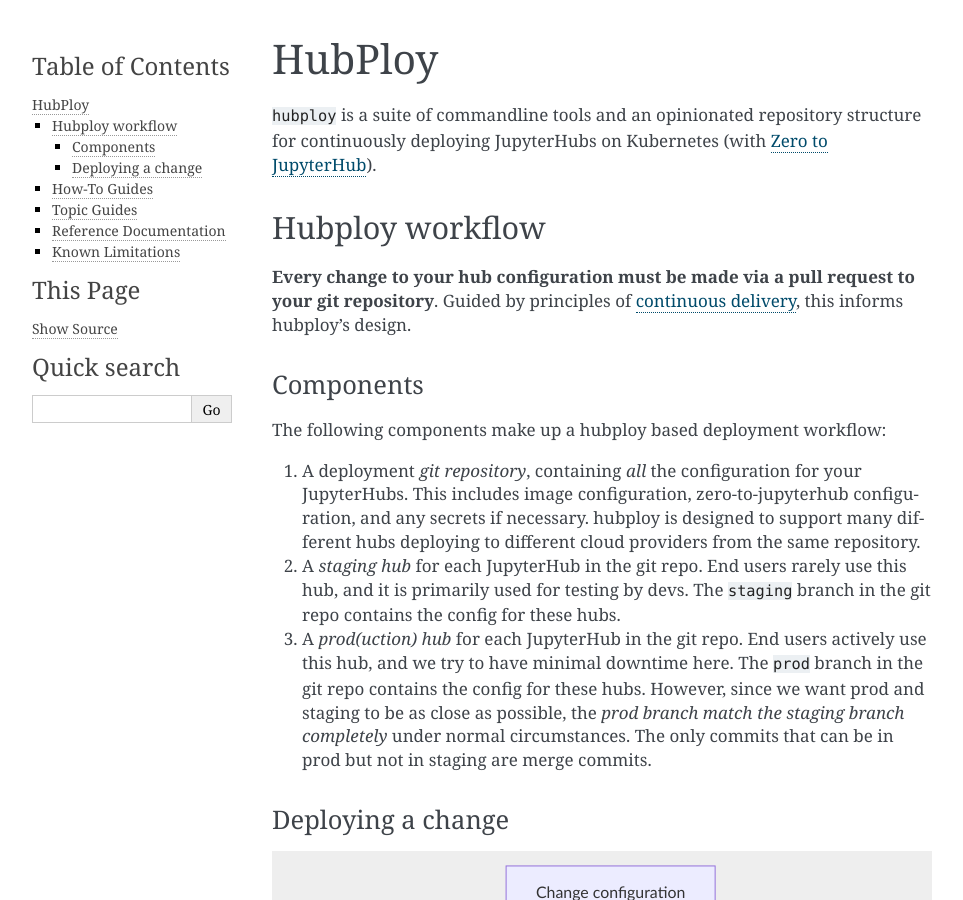
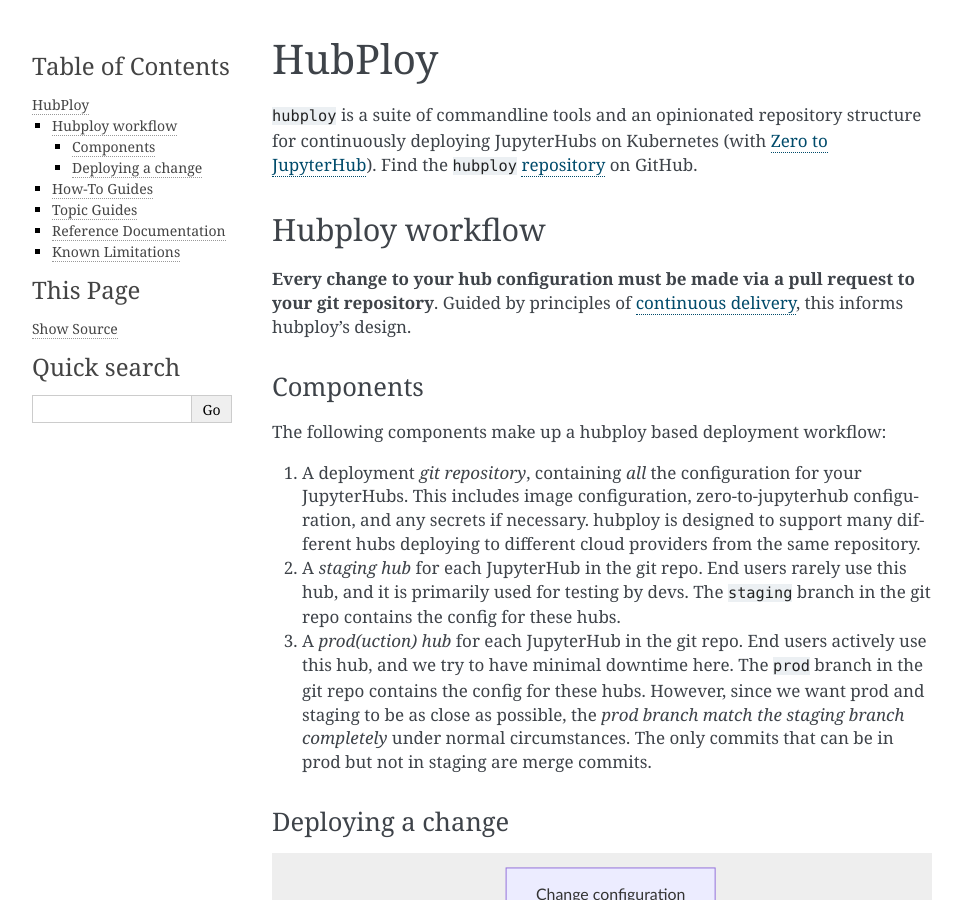
Before and after one commit to berkeley-dsep-infra/hubploy, a Sphinx documentation site: the page built from docs/index.rst, in a window 1280 px wide and 900 px high. Shown: the whole window, without its empty margins (148-1111 px from the left). Built offline with Sphinx 7.4.7, drawn with Linux system fonts in a browser that asks for light colours.

Commit message:
Link to the GitHub repo immediately

```diff
--- a/docs/index.rst
+++ b/docs/index.rst
@@ -4,7 +4,8 @@
 
 ``hubploy`` is a suite of commandline tools and an opinionated
 repository structure for continuously deploying JupyterHubs on Kubernetes (with
-`Zero to JupyterHub <https://z2jh.jupyter.org>`_).
+`Zero to JupyterHub <https://z2jh.jupyter.org>`_). Find the ``hubploy``
+`repository <https://github.com/yuvipanda/hubploy>`_ on GitHub.
 
 
 Hubploy workflow
```
